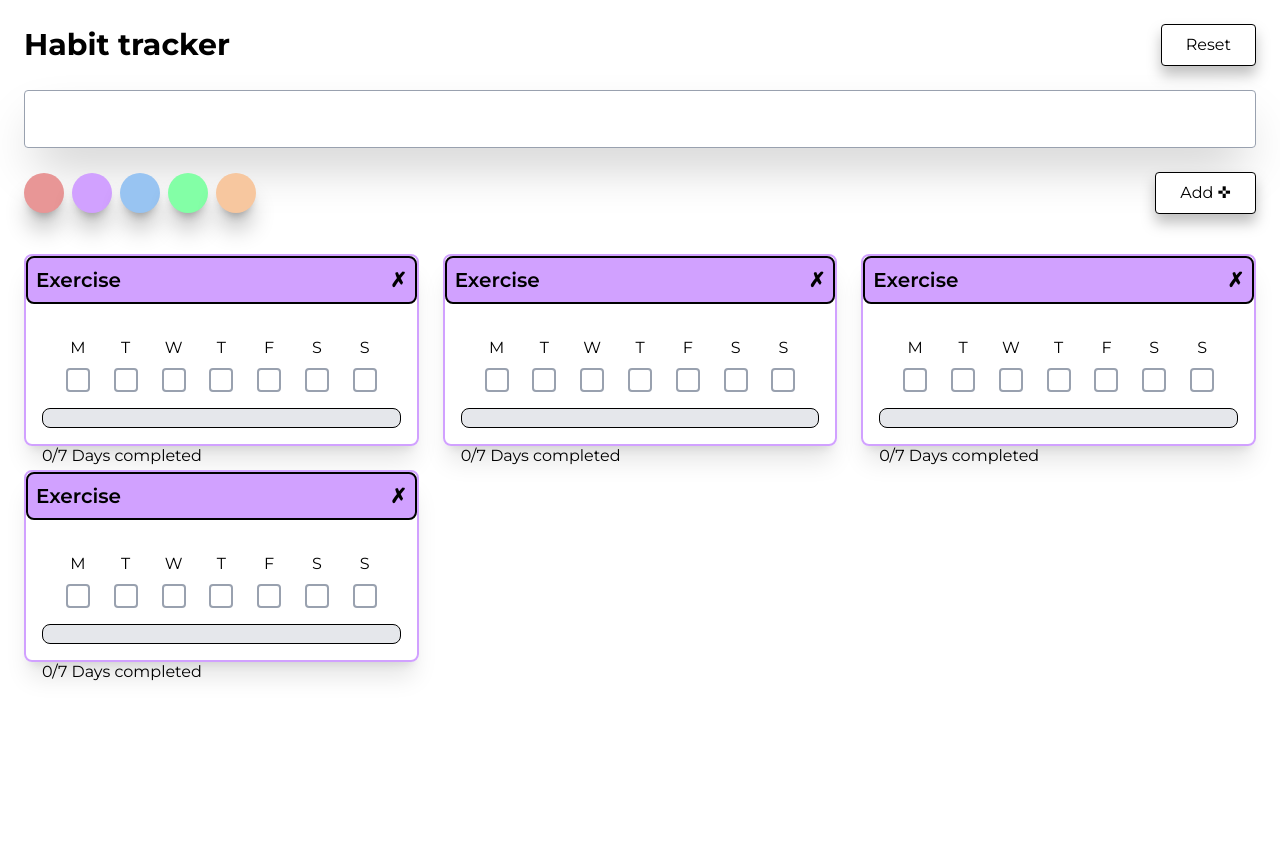
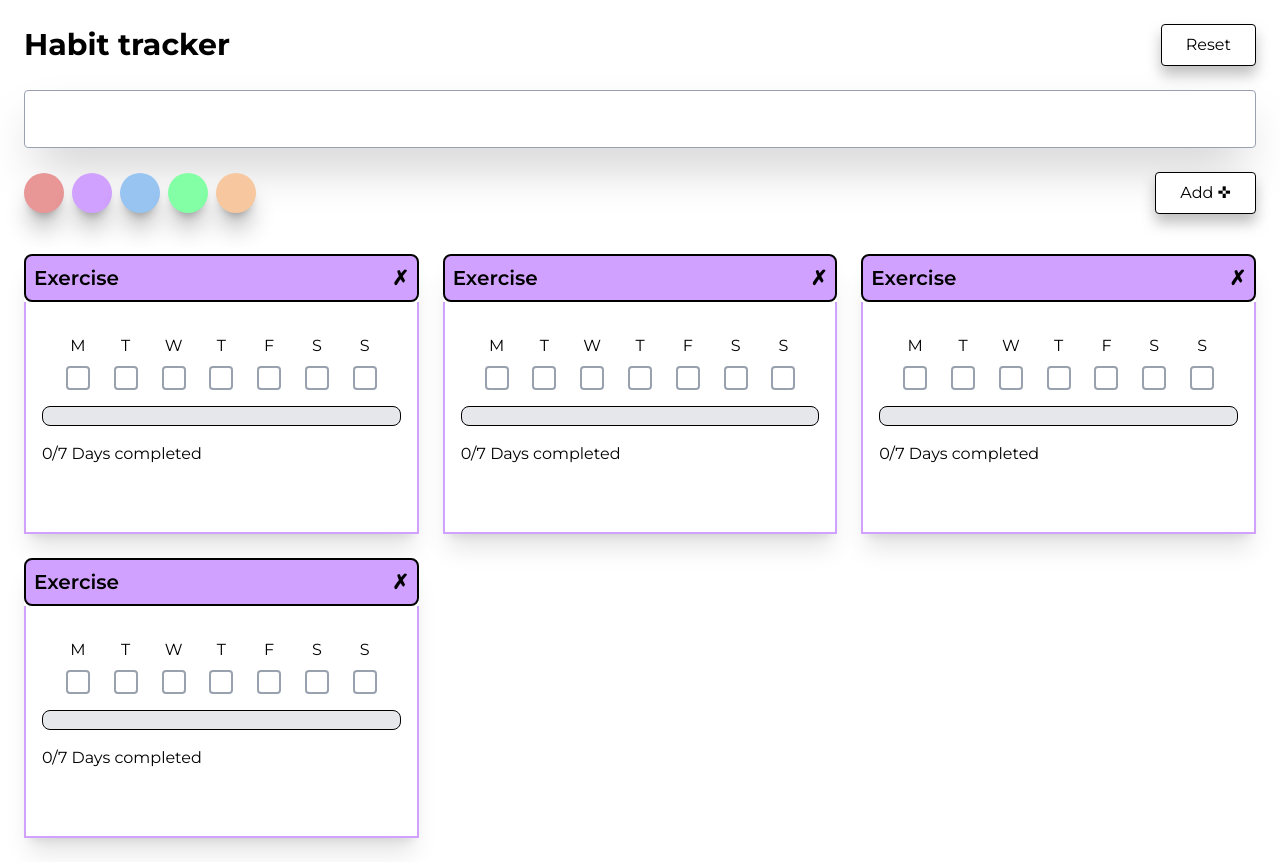
Before and after one commit to danielcueto/habit-tracker, a React (Vite) app: page / in a window 1280 px wide. Before the commit the page ends 800 px from the top, so only its background shows below. Built offline with nearby package versions, Linux system fonts and the light colour scheme.

Commit message:
a little change

```diff
--- a/src/components/HabitCard.tsx
+++ b/src/components/HabitCard.tsx
@@ -18,8 +18,7 @@ export function HabitCard({ title, color }: { title: string; color: string }) {
 
   return (
     <div
-      className="relative flex flex-col h-48 border-2 rounded-lg shadow-xl transition-all duration-100 ease-in-out hover:scale-105"
-      style={{ borderColor: color }}
+      className="relative flex flex-col h-70 rounded-lg shadow-xl transition-all duration-100 ease-in-out hover:scale-105"
     >
       <div
         className="flex justify-between rounded-lg items-center w-full p-2 text-xl font-semibold border-2 z-40"
@@ -30,7 +29,7 @@ export function HabitCard({ title, color }: { title: string; color: string }) {
         <h2>{title}</h2>
         <span>✗</span>
       </div>
-      <div className="flex flex-col w-full p-4">
+      <div className="flex flex-col w-full p-4 border-l-2 border-r-2 border-b-2  h-full" style={{ borderColor: color }}>
         <div className="p-4 w-full grid grid-cols-7 grid-rows-2 justify-center align-center gap-2">
           {days.map((day, index) => (
             <span className="place-self-center" key={day + index}>
```
